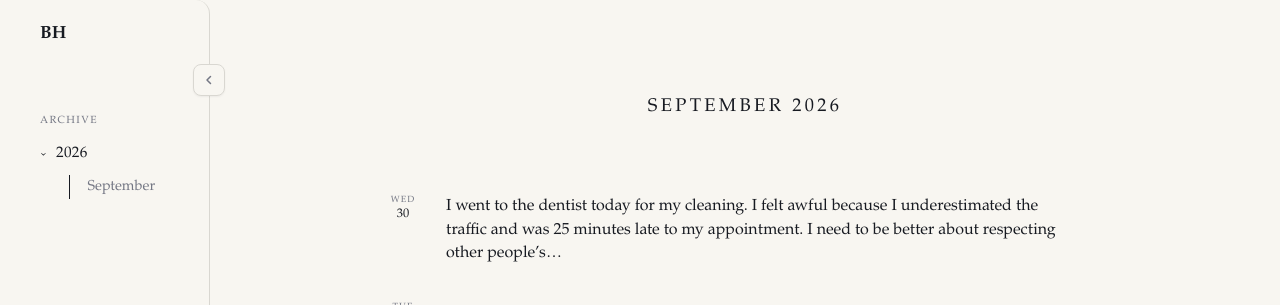
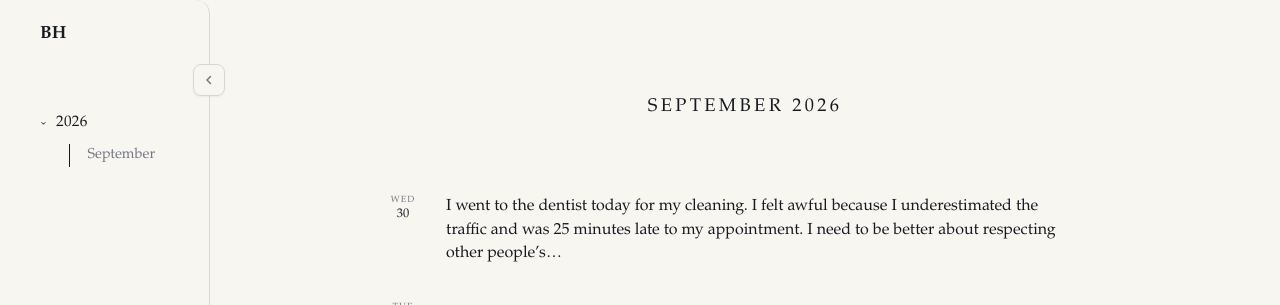
Before and after one commit to bensonhan/daily-writing, a Jekyll site: the page built from index.html, in a window 1280 px wide. Shown: the top 305 px of the page. Built offline with Jekyll 4.4.1, drawn with Linux system fonts in a browser that asks for light colours.

Commit message:
Remove redundant archive label

```diff
--- a/_includes/archive-nav.html
+++ b/_includes/archive-nav.html
@@ -9,7 +9,6 @@
   </div>
 
   <nav class="desktop-archive" id="desktop-archive" aria-label="Writing archive">
-    <p class="archive-label">Archive</p>
     {% include archive-tree.html %}
   </nav>
 
```
